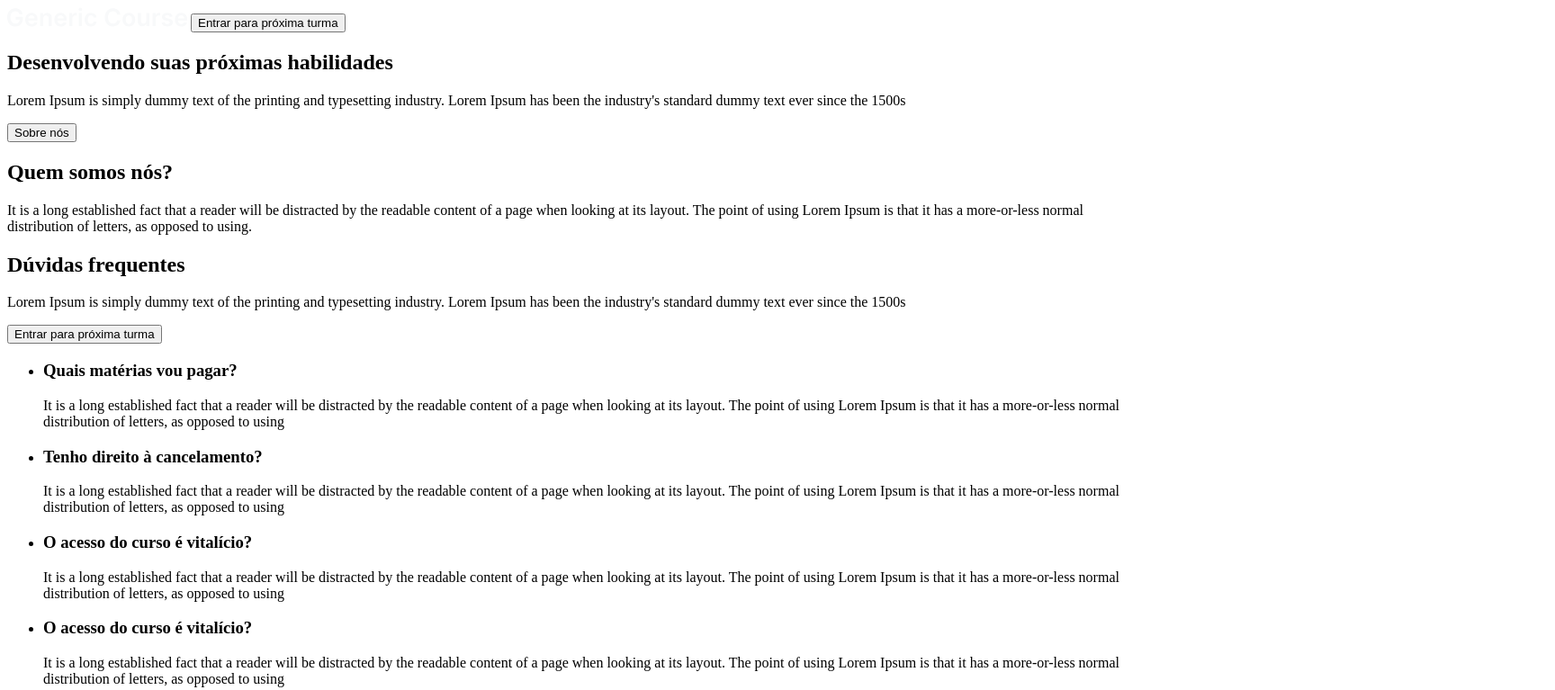
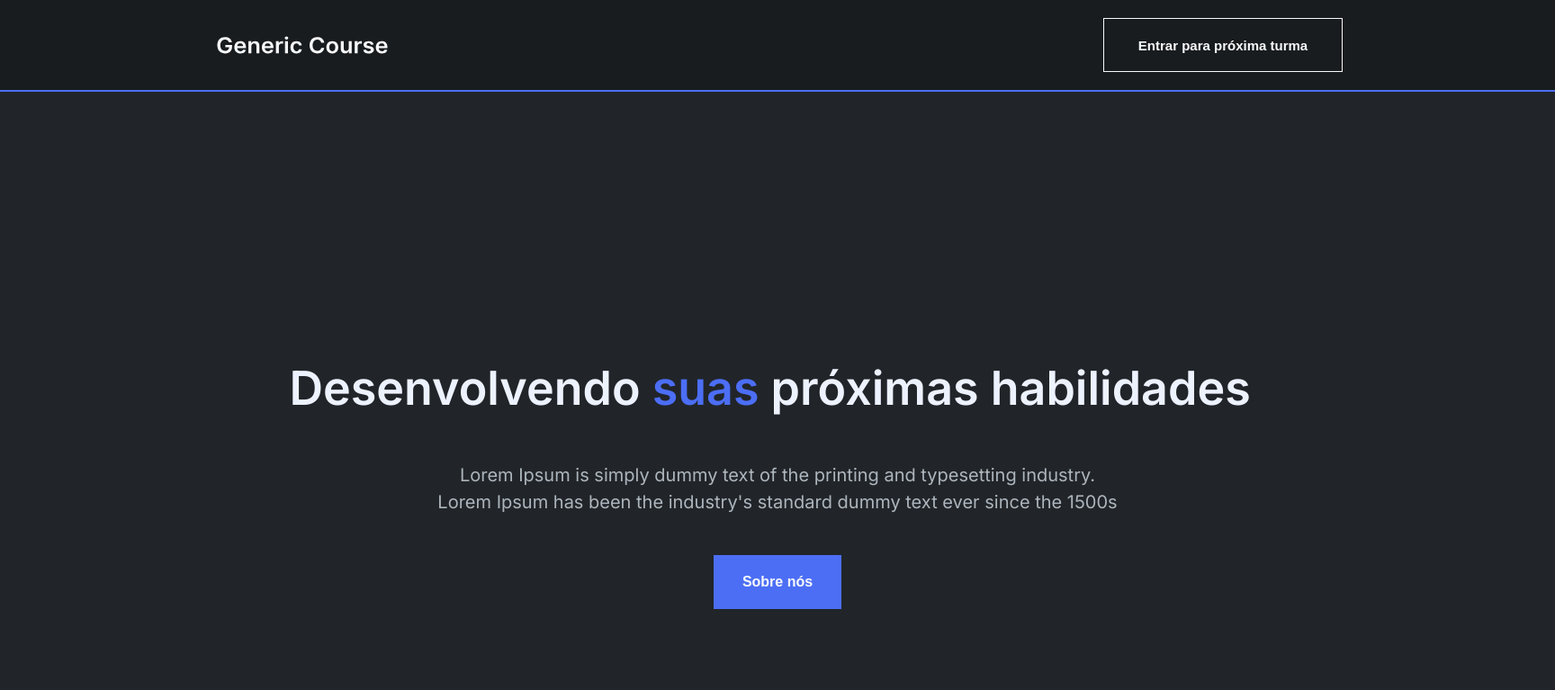
Before and after one commit to rickzeppelin/m2-site-institucional-generico-rickzeppelin, a plain HTML site: page index.html in a window 1280 px wide. Shown: the top 767 px of the page at 90% size, 1728 px wide, since content can reach past the window. Drawn offline with Linux system fonts and the light colour scheme.

Commit message:
Tarefa 2 em andamento

```diff
--- a/index.html
+++ b/index.html
@@ -4,38 +4,38 @@
     <meta charset="UTF-8" />
     <meta name="viewport" content="width=device-width, initial-scale=1.0" />
     <title>Página Institucional Genérica</title>
-    <link rel="stylesheet" href="styles/reset.css">
-    <link rel="stylesheet" href="styles/globalStyles.css">
-    <link rel="stylesheet" href="styles/index.css">
-    <script src="scripts/index.js" defer></script>
+    <link rel="stylesheet" href="src/styles/reset.css">
+    <link rel="stylesheet" href="src/styles/globalStyles.css">
+    <link rel="stylesheet" href="src/styles/index.css">
+    <script src="src/scripts/index.js" defer></script>
   </head>
   <body>
     <!-- ====== Header ====== -->
     <header>
-      <div>
-        <img src="src/assets/logo.svg" alt="Generic Course"/>
-        <button>Entrar para próxima turma</button>
+      <div class="topbar">
+        <img src="src/assets/logo.svg" alt="Generic Course" class="logo"/>
+        <button class="header-button">Entrar para próxima turma</button>
       </div>
     </header>
     <main>
       <!-- ====== Section Banner ====== -->
-      <section>
-        <div>
+      <section class="section-banner">
+        <div class="section-banner--container">
           <h1>Desenvolvendo <span>suas</span> próximas habilidades</h1>
-          <p>
+          <p class="section-banner--text">
             Lorem Ipsum is simply dummy text of the printing and typesetting
             industry. Lorem Ipsum has been the industry's standard dummy text
             ever since the 1500s
           </p>
-          <button>Sobre nós</button>
+          <button class="section-banner--button">Sobre nós</button>
         </div>
       </section>
 
       <!-- ====== Section About ====== -->
-      <section>
-        <div>
+      <section class="section-about">
+        <div class="section-about--container">
           <h2>Quem somos nós?</h2>
-          <p>
+          <p class="section-about--text">
             It is a long established fact that a reader will be distracted by
             the readable content of a page when looking at its layout. The point
             of using Lorem Ipsum is that it has a more-or-less normal
--- a/src/styles/globalStyles.css
+++ b/src/styles/globalStyles.css
@@ -1,3 +1,5 @@
+@import url('https://fonts.googleapis.com/css2?family=Inter:wght@100..900&display=swap');
+
 :root {
     --brand-1: #4c6ef5;
     --brand-2: #364fc7;
--- a/src/styles/index.css
+++ b/src/styles/index.css
@@ -0,0 +1,103 @@
+body {
+    width: 1728px;
+    font-family: 'Inter', sans-serif;
+}
+
+.topbar {
+    height: 100px;
+    background-color: var(--gray-1);
+    border-bottom: 2px solid var(--brand-1);
+    display: flex;
+    align-items: center;
+    justify-content: space-between;
+    padding: 0px 236px 0px 236px;
+}
+
+.logo {
+    width: 200px;
+    height: 20.8px;
+}
+
+.header-button {
+    width: 266px;
+    height: 60px;
+    border: 1px solid var(--gray-7);
+    background-color: var(--gray-1);
+    font-weight: 600;
+    font-size: 15px;
+    color: var(--gray-7);
+    padding: 20px 32px 20px 32px;
+}
+
+.section-banner {
+    background-color: var(--gray-2);
+    height: 281px;
+    padding: 250px 236px 250px 236px;
+}
+
+h1 {
+    font-weight: 600;
+    font-size: 52px;
+    width: 1085px;
+    height: 73px;
+    line-height: 72.8px;
+    margin: 44px;
+    color: var(--gray-6);
+}
+
+span {
+    color: var(--brand-1);
+}
+
+.section-banner--container {
+    display: flex;
+    flex-direction: column;
+    align-items: center;
+}
+
+.section-banner--text {
+    color: var(--gray-4);
+    width: 770px;
+    font-size: 20px;
+    text-align: center;
+    font-weight: 400;
+    line-height: 30px;
+    margin-bottom: 44px;
+}
+
+.section-banner--button {
+    width: 142px;
+    height: 60px;
+    background-color: var(--brand-1);
+    border: 1px solid var(--brand-1);
+    color: var(--gray-7);
+    font-size: 16px;
+    font-weight: 600;
+}
+
+.section-about {
+    background-color: var(--gray-1);
+    height: 120px;
+    padding: 82px 236px 82px 236px;
+}
+
+h2 {
+    font-size: 40px;
+    font-weight: 600;
+    color: var(--gray-6);
+    width: 620px;
+    height: 46px;
+}
+
+.section-about--text {
+    color: var(--gray-5);
+    font-size: 20px;
+    font-weight: 400;
+    text-align: justify;
+    width: 580px;
+    height: 120px;
+}
+
+.section-about--container {
+    display: flex;
+}
--- a/src/styles/reset.css
+++ b/src/styles/reset.css
@@ -0,0 +1,4 @@
+* {
+    margin: 0;
+    padding: 0;
+}
```
